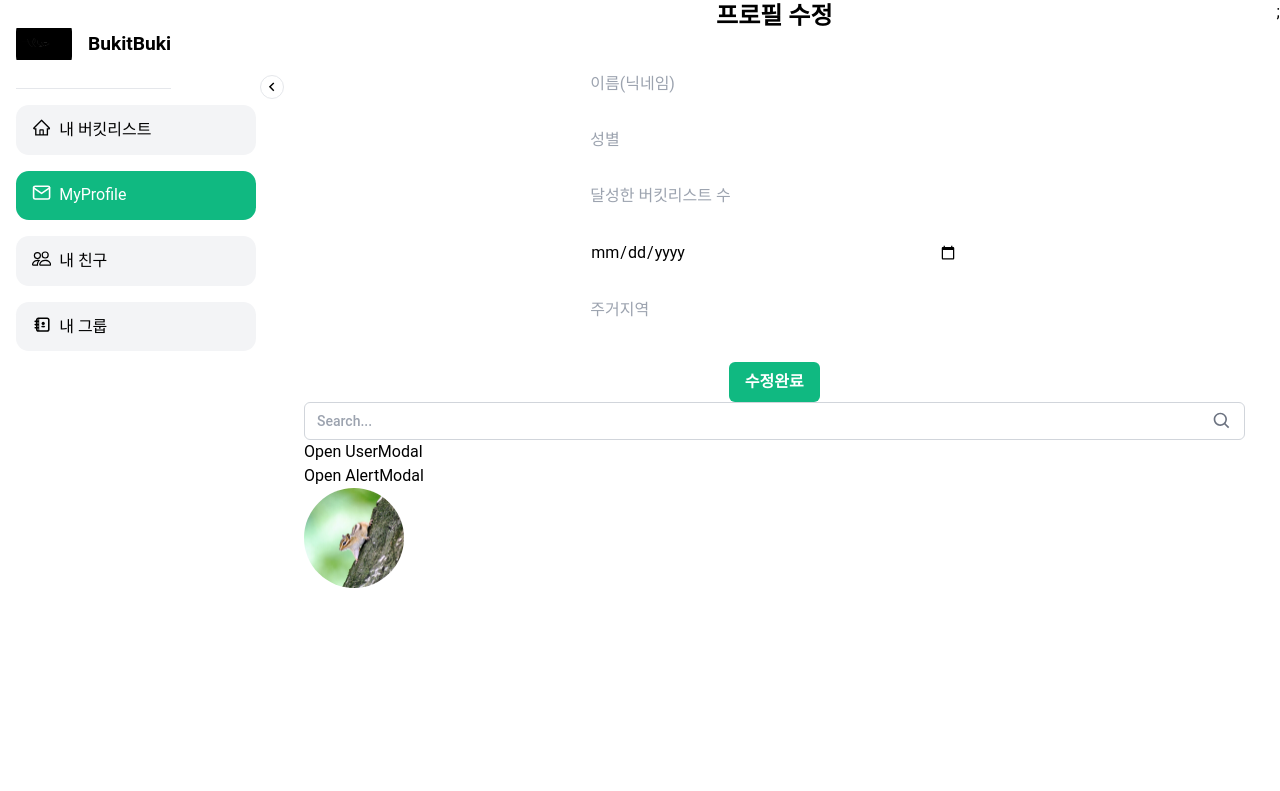
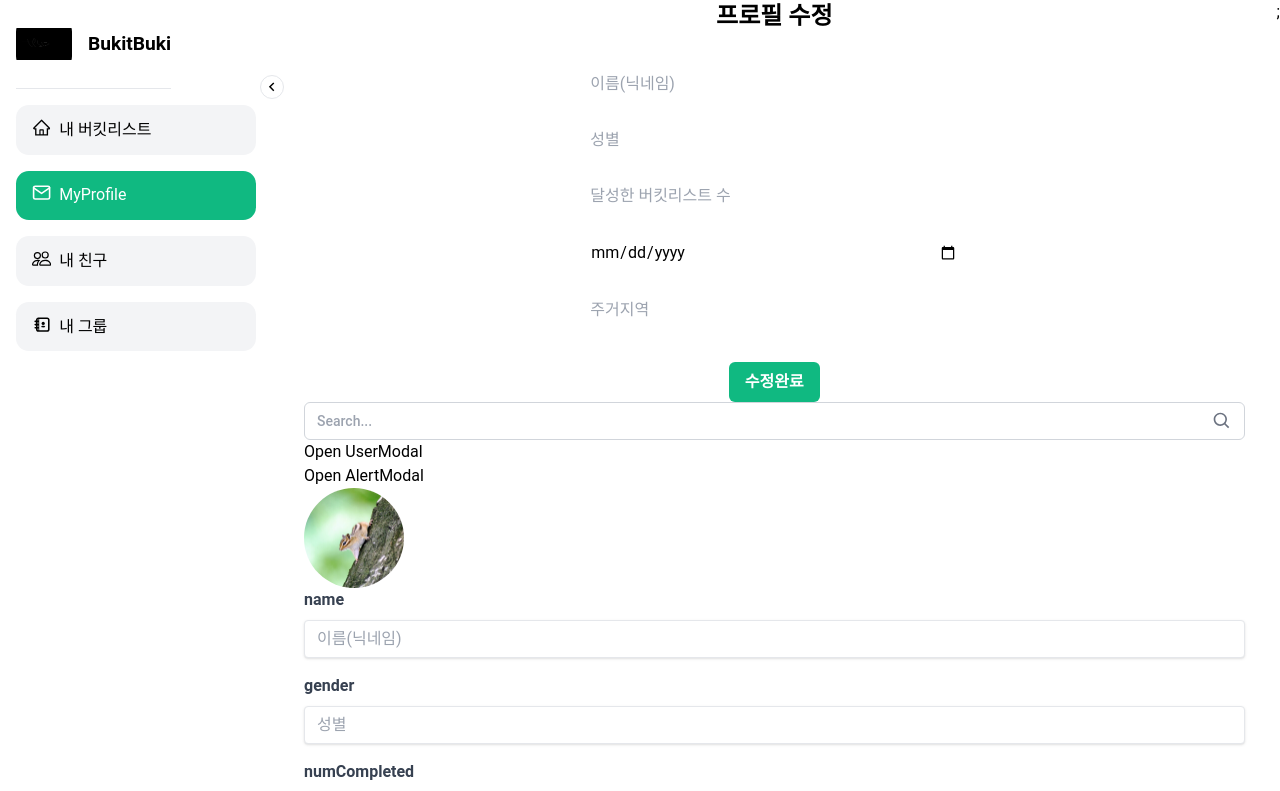
Before and after one commit to Bucket-Business-Organization/buki-buki-client, a Next.js app: page /Profile in a window 1280 px wide. Shown: the top 791 px of the page. Built offline with nearby package versions, Linux system fonts and the light colour scheme.

Commit message:
Feat: input 공통 컴포넌트

```diff
--- /dev/null
+++ b/components/common/Input.tsx
@@ -0,0 +1,37 @@
+import React from "react";
+
+interface InputProps {
+  id: string;
+  label: string;
+  type?: string;
+  value?: string;
+  placeholder?: string;
+  onChange?: (event: React.ChangeEvent<HTMLInputElement>) => void;
+}
+
+const Input: React.FC<InputProps> = ({
+  id,
+  label,
+  type = "text",
+  value,
+  placeholder,
+  onChange,
+}) => {
+  return (
+    <div className="mb-4">
+      <label htmlFor={id} className="block text-gray-700 font-bold mb-2">
+        {label}
+      </label>
+      <input
+        id={id}
+        type={type}
+        value={value}
+        placeholder={placeholder}
+        onChange={onChange}
+        className="shadow appearance-none border rounded w-full py-2 px-3 text-gray-700 leading-tight focus:outline-none focus:shadow-outline"
+      />
+    </div>
+  );
+};
+
+export default Input;
--- a/pages/Profile.tsx
+++ b/pages/Profile.tsx
@@ -6,6 +6,7 @@ import UserModal from "@/components/common/UserModal";
 import { useState } from "react";
 import AlertModal from "@/components/common/AlertModal";
 import ProfileImage from "@/components/common/ProfileImage";
+import Input from "@/components/common/Input";
 
 const Profile = () => {
   const [modalOpen, setModalOpen] = useState(false);
@@ -45,6 +46,15 @@ const Profile = () => {
         <AlertModal onClose={handleCloseAlertModal} isWithdraw />
       )}
       <ProfileImage src="/다람.jpeg" />
+      <Input id="name" label="name" placeholder="이름(닉네임)" />
+      <Input id="gender" label="gender" placeholder="성별" />
+      <Input
+        id="numCompleted"
+        label="numCompleted"
+        placeholder="달성한 버킷 리스트 수"
+      />
+      <Input id="birthday" label="birthday" placeholder="생년월일" />
+      <Input id="location" label="location" placeholder="주거지역" />
     </BaseLayout>
   );
 };
```
